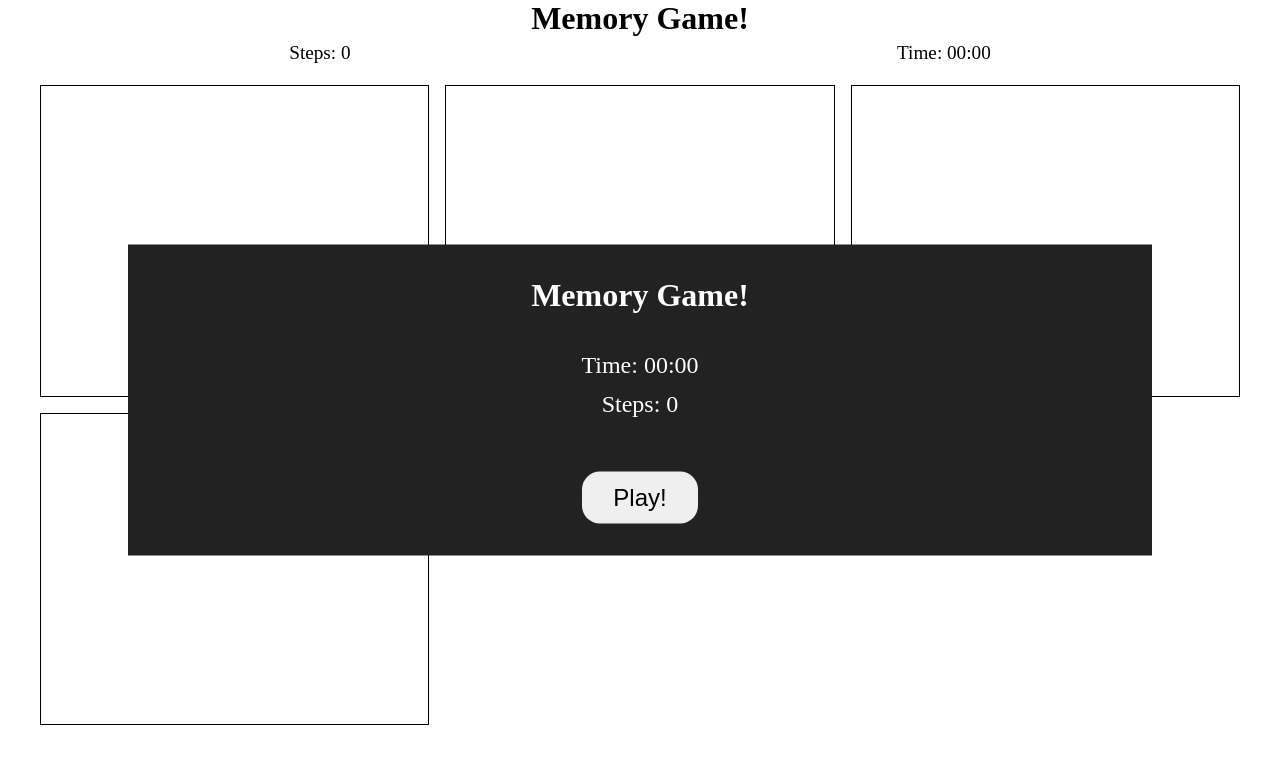
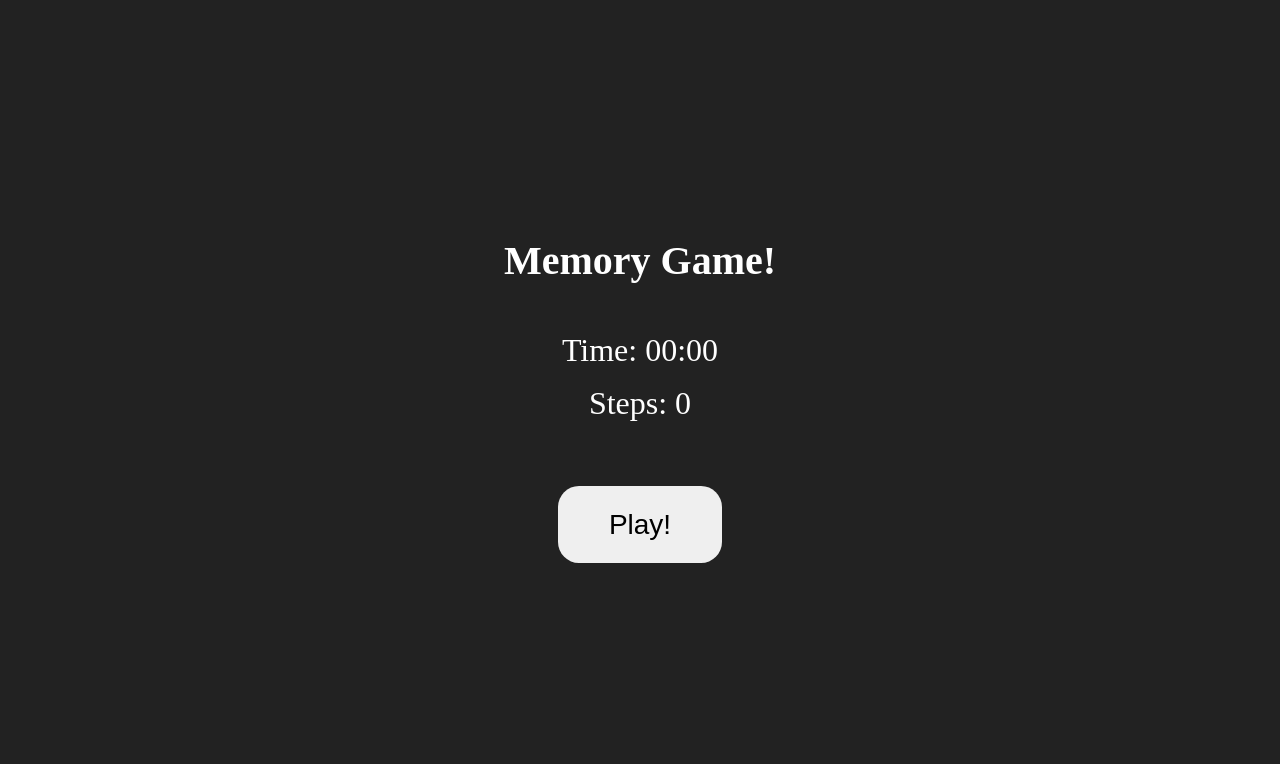
Before and after one commit to wojtek0123/memory-game-react, a React (Create React App) app: page / in a window 1280 px wide. Shown: the top 764 px of the page. Built offline with nearby package versions, Linux system fonts and the light colour scheme.

Commit message:
Minor changes

```diff
--- a/src/components/Grid/Grid.module.css
+++ b/src/components/Grid/Grid.module.css
@@ -25,3 +25,9 @@
 	opacity: 0.5;
 	transform: rotateY(180deg);
 }
+
+@media (min-width: 1024px) {
+	.grid {
+		grid-template-columns: repeat(4, minmax(50px, 1fr));
+	}
+}
--- a/src/components/Modal/Modal.module.css
+++ b/src/components/Modal/Modal.module.css
@@ -1,8 +1,6 @@
 .modal {
-	position: absolute;
-	top: 50%;
-	left: 50%;
-	transform: translate(-50%, -50%);
+	position: fixed;
+	inset: 0;
 	display: flex;
 	flex-direction: column;
 	align-content: center;
@@ -10,27 +8,23 @@
 	align-items: center;
 	background-color: #222;
 	color: #fff;
-	padding: 2em;
-	width: 80%;
 	z-index: 1;
-  /* width: 100vw; */
-  /* height: 100vh;   */
 }
 
 .modal h2 {
-	font-size: 2rem;
+	font-size: 2.5rem;
 	margin-bottom: 1em;
 }
 
 .modal p {
-	font-size: 1.5rem;
+	font-size: 2rem;
 	margin: 0.25em 0;
 }
 
 .modal button {
-	font-size: 1.5rem;
+	font-size: 1.75rem;
 	margin-top: 2em;
-	padding: 0.5em 1.3em;
+	padding: 0.8em 1.8em;
 	cursor: pointer;
 	border-radius: 0.75em;
 	border: none;
--- a/src/index.css
+++ b/src/index.css
@@ -5,5 +5,5 @@
 }
 
 body {
-
+  position: relative;
 }
```
Also changed, not shown: todo.txt.
